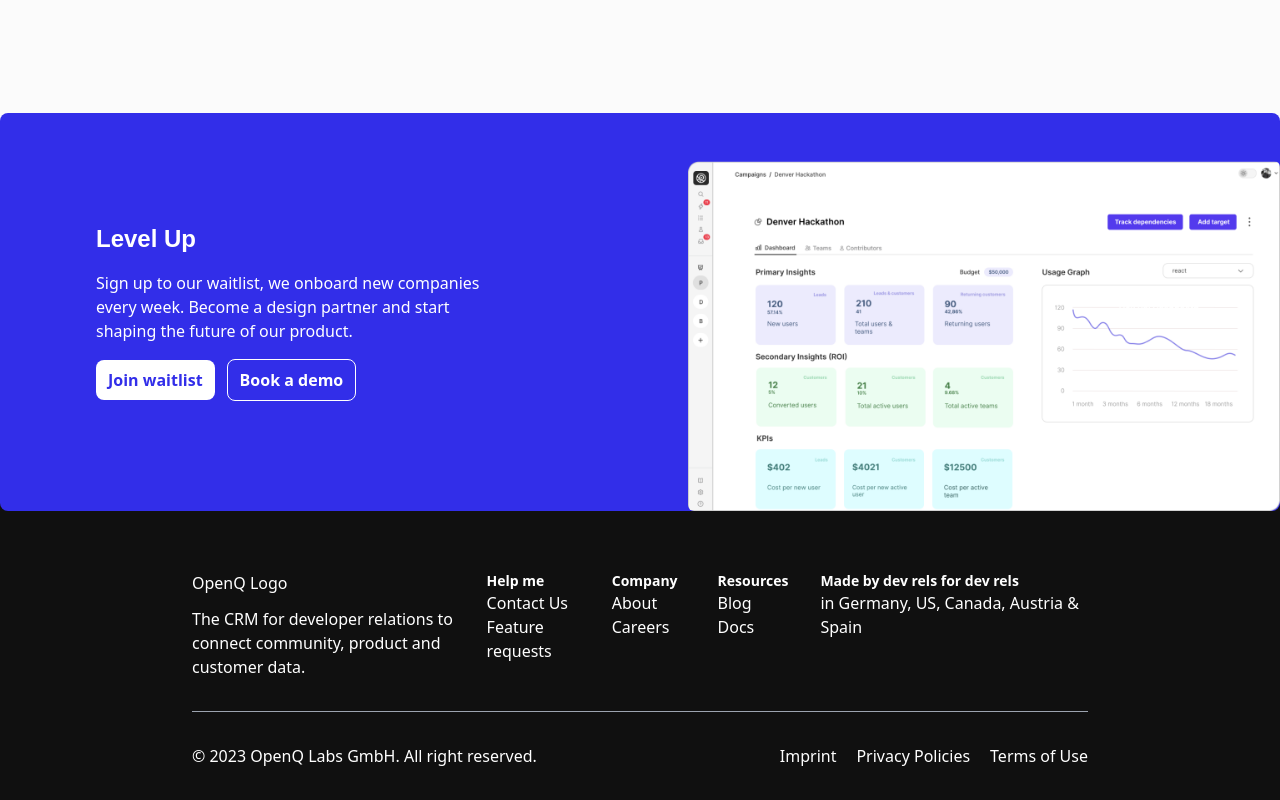
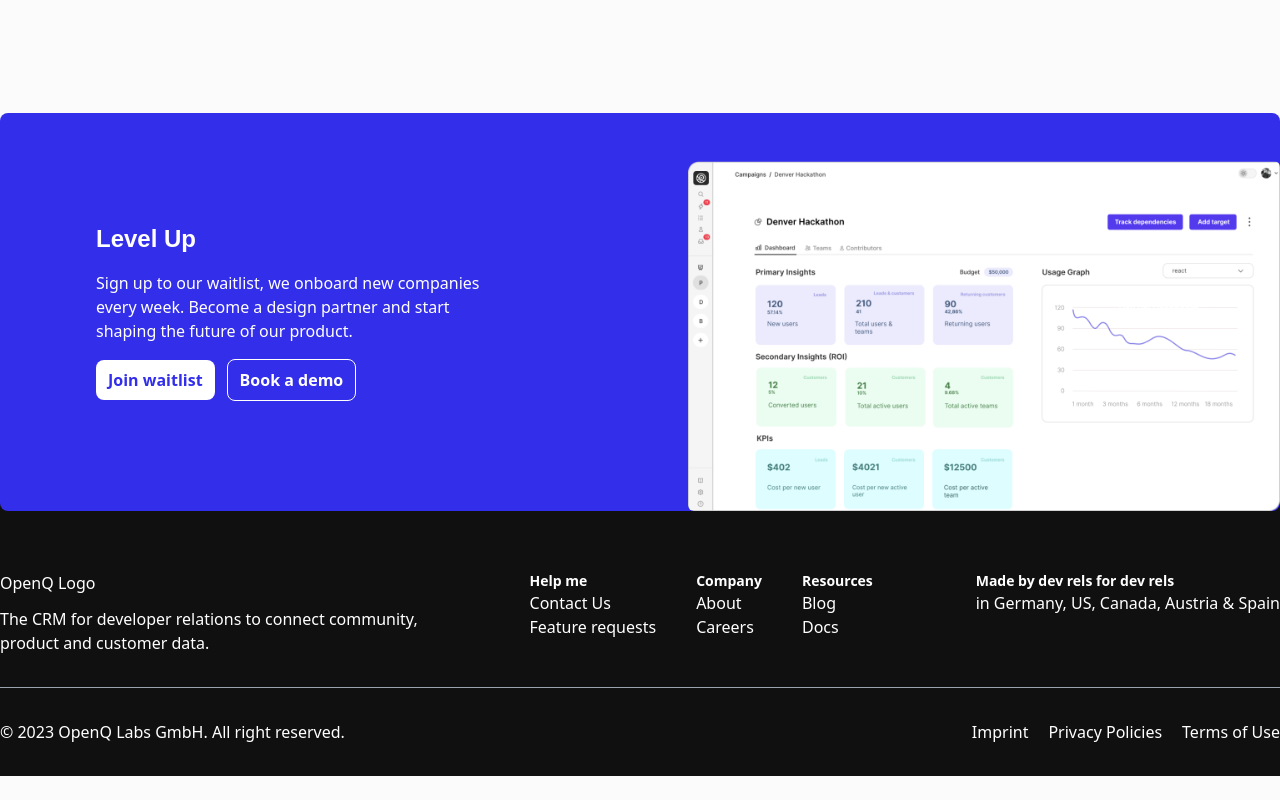
Before and after one commit to OpenQDev/drm-landing, a Next.js app: page / in a window 1280 px wide. Shown: the part 6880-7680 px from the top of the page. After the commit the page ends 7656 px from the top, so only its background shows below. Built offline with nearby package versions, Linux system fonts and the light colour scheme; a web font is replaced by a local one.

Commit message:
updating responsivness

```diff
--- a/src/components/Sales/Footer.jsx
+++ b/src/components/Sales/Footer.jsx
@@ -4,8 +4,8 @@ import Image from "next/image";
 const Footer = () => {
   return (
     <div className="bg-[#101010] -mt-1">
-      <div className="pt-16 text-white px-content-padding-mobile">
-        <div className="flex flex-col lg:flex-row items-center lg:px-[10rem] lg:space-x-[3rem] pb-8">
+      <div className="pt-16 text-white">
+        <div className="flex flex-col lg:flex-row justify-between items-center px-content-padding lg:space-x-[3rem] pb-8">
           <div className="flex flex-col lg:flex-row lg:space-x-8 justify-between">
             <div className="lg:w-1/3">
               <div className="pb-3">OpenQ Logo</div>
@@ -45,7 +45,7 @@ const Footer = () => {
             </div>
           </div>
         </div>
-        <div className="lg:px-[10rem]">
+        <div className="px-content-padding">
           <div className="flex flex-col space-y-5 lg:space-y-0 lg:flex-row lg:justify-between border-t border-gray-400 pt-8 pb-8">
             <div>© 2023 OpenQ Labs GmbH. All right reserved.</div>
             <div className="flex flex-col space-y-3 lg:space-y-0 lg:flex-row lg:space-x-5">
--- a/src/components/Sales/drm/productShowcase/product-showcase.jsx
+++ b/src/components/Sales/drm/productShowcase/product-showcase.jsx
@@ -23,7 +23,7 @@ const ProductShowcase = () => {
       </div>
       <div className="">
         <div className="justify-center px-content-padding">
-          <div className="flex flex-row items-center space-x-5 border lg:rounded-t-md border-gray-400 w-full p-4 px-2 lg:pl-10">
+          <div className="flex flex-col md:flex-row items-center space-y-2 md:space-y-0 md:space-x-5 border lg:rounded-t-md border-gray-400 w-full p-4 px-2 lg:pl-10">
             <div className="bg-q-purple w-min p-1 rounded-full px-3 text-white">
               <span>Enhanced</span>
             </div>
```
